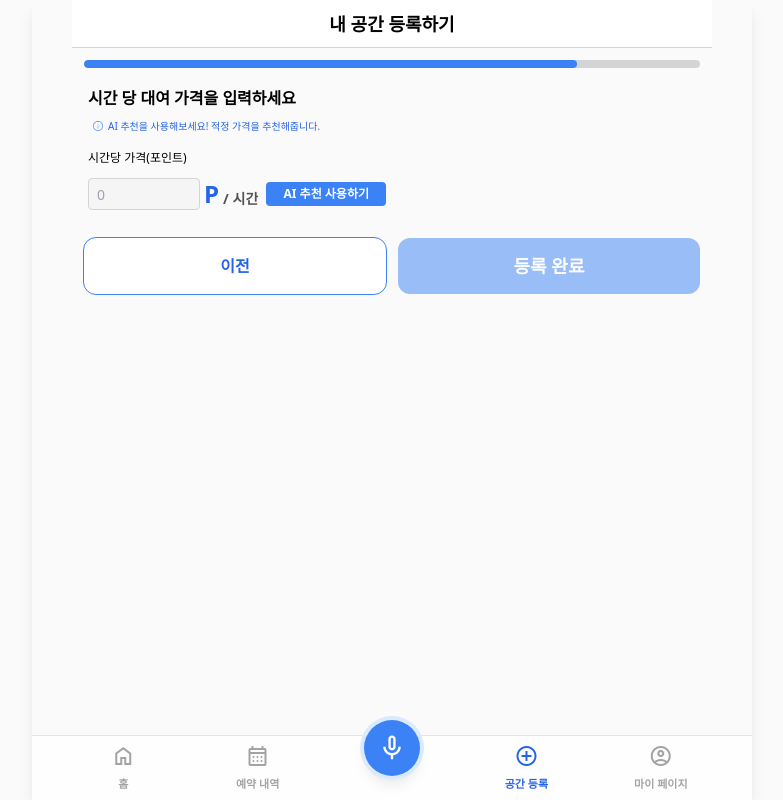
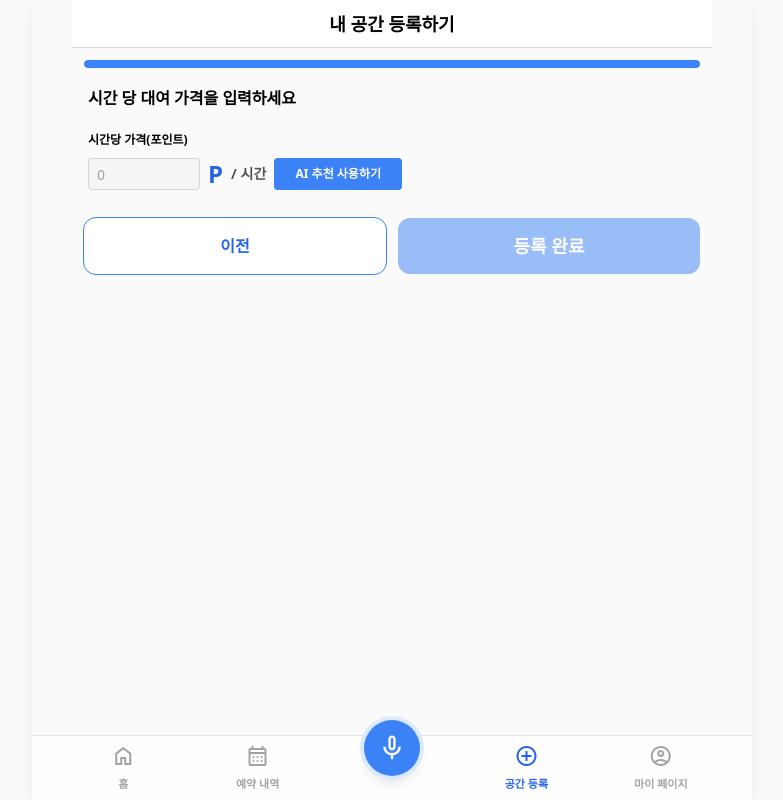
Before and after one commit to CampusPark/CampusPark-FE, a React (Vite) app: page /register/step-5 in a window 1280 px wide. Shown: the whole page, without its empty margins (248-1031 px from the left). Built offline with nearby package versions, Linux system fonts and the light colour scheme.

Commit message:
feat: 포인트 입력받기, 폼 유효성 검사, 에러 메시지 출력

```diff
--- a/src/pages/owner/SpacesPageStep4.tsx
+++ b/src/pages/owner/SpacesPageStep4.tsx
@@ -7,7 +7,7 @@ import PrimaryButton from "@/components/PrimaryButton";
 import SecondaryButton from "@/components/SecondaryButton";
 import { ROUTE_PATH } from "@/routes/paths";
 
-export default function SpacesPageStep3() {
+export default function SpacesPageStep4() {
   const navigate = useNavigate();
   return (
     <div className="min-h-svh w-full bg-zinc-50">
--- a/src/pages/owner/SpacesPageStep5.tsx
+++ b/src/pages/owner/SpacesPageStep5.tsx
@@ -7,12 +7,27 @@ import PrimaryButton from "@/components/PrimaryButton";
 import SecondaryButton from "@/components/SecondaryButton";
 import { ROUTE_PATH } from "@/routes/paths";
 
-export default function SpacesPageStep4() {
+export default function SpacesPageStep5() {
   const navigate = useNavigate();
   const [price, setPrice] = useState<number | "">("");
+  const [error, setError] = useState("");
 
-  const handleAiRecommend = () => {
-    setPrice(1200); // TODO: AI 추천 로직 연동
+  const validate = (value: number | "") => {
+    if (value === "") return "";
+    if (value % 100 !== 0) {
+      return "포인트는 100 단위로 입력해주세요.";
+    }
+    return "";
+  };
+
+  const handleSubmit = () => {
+    const err = validate(price);
+    setError(err);
+
+    if (!err) {
+      // 유효할 경우에만 이동
+      navigate(ROUTE_PATH.MONITOR);
+    }
   };
 
   return (
@@ -21,95 +36,69 @@ export default function SpacesPageStep4() {
         <div className="flex-1 bg-neutral-50 flex flex-col items-center gap-2">
           <Header title="내 공간 등록하기" />
 
-          <div className="w-full px-3 py-1 flex flex-col justify-center items-start gap-3 overflow-hidden">
+          <div className="w-full px-3 py-1 flex flex-col gap-3">
             {/* 진행바 */}
-            <ProgressBar currentStep={4} />
+            <ProgressBar currentStep={5} />
 
             {/* 안내 문구 */}
-            <div className="w-full p-1 flex flex-col justify-center items-start gap-2 overflow-hidden">
-              <div className="inline-flex justify-start items-center gap-2.5 overflow-hidden">
-                <div className="justify-center text-black text-base font-bold leading-7">
-                  시간 당 대여 가격을 입력하세요
-                </div>
-              </div>
-
-              <div className="px-1 inline-flex justify-start items-center gap-1 overflow-hidden">
-                <div className="w-3 h-3 relative">
-                  <img
-                    src="/assets/info.svg"
-                    alt="info icon"
-                    className="w-3 h-3"
-                  />
-                </div>
-                <div className="justify-center text-blue-600 text-[10px] font-medium leading-3">
-                  AI 추천을 사용해보세요! 적정 가격을 추천해줍니다.
-                </div>
+            <div className="w-full p-1 flex flex-col gap-2">
+              <div className="text-black text-base font-bold leading-7">
+                시간 당 대여 가격을 입력하세요
               </div>
             </div>
 
             {/* 가격 입력 라인 */}
-            <div className="w-full p-1 flex flex-col justify-center items-start gap-2.5 overflow-hidden">
-              <div className="inline-flex justify-start items-center gap-2.5 overflow-hidden">
-                <div className="w-32 h-4 justify-center text-black text-xs font-medium leading-none">
-                  시간당 가격(포인트)
-                </div>
+            <div className="w-full p-1 flex flex-col gap-2.5">
+              <div className="text-xs font-semibold text-black">
+                시간당 가격(포인트)
               </div>
 
-              <div className="self-stretch h-8 inline-flex justify-start items-center gap-1 overflow-hidden">
-                {/* 입력 박스 (회색, 포커스/스피너 제거) */}
+              <div className="flex items-center gap-2">
                 <input
                   type="number"
                   min={0}
                   step={100}
-                  inputMode="numeric"
                   value={price}
                   onChange={(e) =>
                     setPrice(
                       e.target.value === "" ? "" : Number(e.target.value)
                     )
                   }
-                  placeholder="0"
                   className="w-28 h-8 rounded border border-neutral-300 bg-neutral-100 text-sm text-black px-2
-                             outline-none focus:outline-none
+                             outline-none
                              [&::-webkit-outer-spin-button]:appearance-none
                              [&::-webkit-inner-spin-button]:appearance-none
                              [appearance:textfield]"
-                  aria-label="시간당 가격(포인트)"
+                  placeholder="0"
                 />
+                <span className="text-blue-600 text-2xl font-bold">P</span>
+                <span className="text-neutral-600 text-sm font-semibold">
+                  / 시간
+                </span>
+                {/* AI 추천 버튼: 클릭 & 커서만 */}
+                <button
+                  type="button"
+                  onClick={() => {}}
+                  className="w-32 h-8 px-2 bg-blue-500 rounded text-white text-xs font-bold
+                             inline-flex items-center justify-center cursor-pointer active:opacity-90"
+                >
+                  AI 추천 사용하기
+                </button>
+              </div>
 
-                <div className="h-6 flex justify-center items-end gap-2.5 overflow-hidden">
-                  <span className="text-blue-600 text-2xl font-bold leading-none">
-                    P
-                  </span>
-                </div>
-
-                <div className="h-6 flex justify-center items-end gap-2.5 overflow-hidden">
-                  <span className="text-neutral-600 text-sm font-semibold leading-none">
-                    / 시간
-                  </span>
-                </div>
-
-                <div className="w-32 h-8 p-1 rounded-lg flex justify-center items-center gap-2.5 overflow-hidden">
-                  <button
-                    type="button"
-                    onClick={handleAiRecommend}
-                    className="w-32 h-6 p-2.5 bg-blue-500 rounded flex justify-center items-center gap-2.5 overflow-hidden"
-                  >
-                    <span className="text-white text-xs font-bold leading-none">
-                      AI 추천 사용하기
-                    </span>
-                  </button>
-                </div>
-              </div>
+              {/* 에러 메시지 */}
+              {error && (
+                <p className="text-red-500 text-xs font-medium">{error}</p>
+              )}
             </div>
           </div>
 
-          {/* 다음 버튼 */}
+          {/* 하단 버튼 */}
           <div className="w-full p-3 pb-2 flex items-center gap-3">
             <SecondaryButton
               fullWidth={false}
               className="flex-1"
-              onClick={() => navigate(ROUTE_PATH.REGISTER_STEP3)}
+              onClick={() => navigate(ROUTE_PATH.REGISTER_STEP4)}
             >
               이전
             </SecondaryButton>
@@ -117,14 +106,13 @@ export default function SpacesPageStep4() {
             <PrimaryButton
               fullWidth={false}
               className="flex-1"
-              onClick={() => navigate(ROUTE_PATH.MONITOR)}
+              onClick={handleSubmit}
               disabled={price === ""}
             >
               등록 완료
             </PrimaryButton>
           </div>
 
-          {/* 하단 네비게이션 */}
           <BottomNav />
         </div>
       </div>
```
